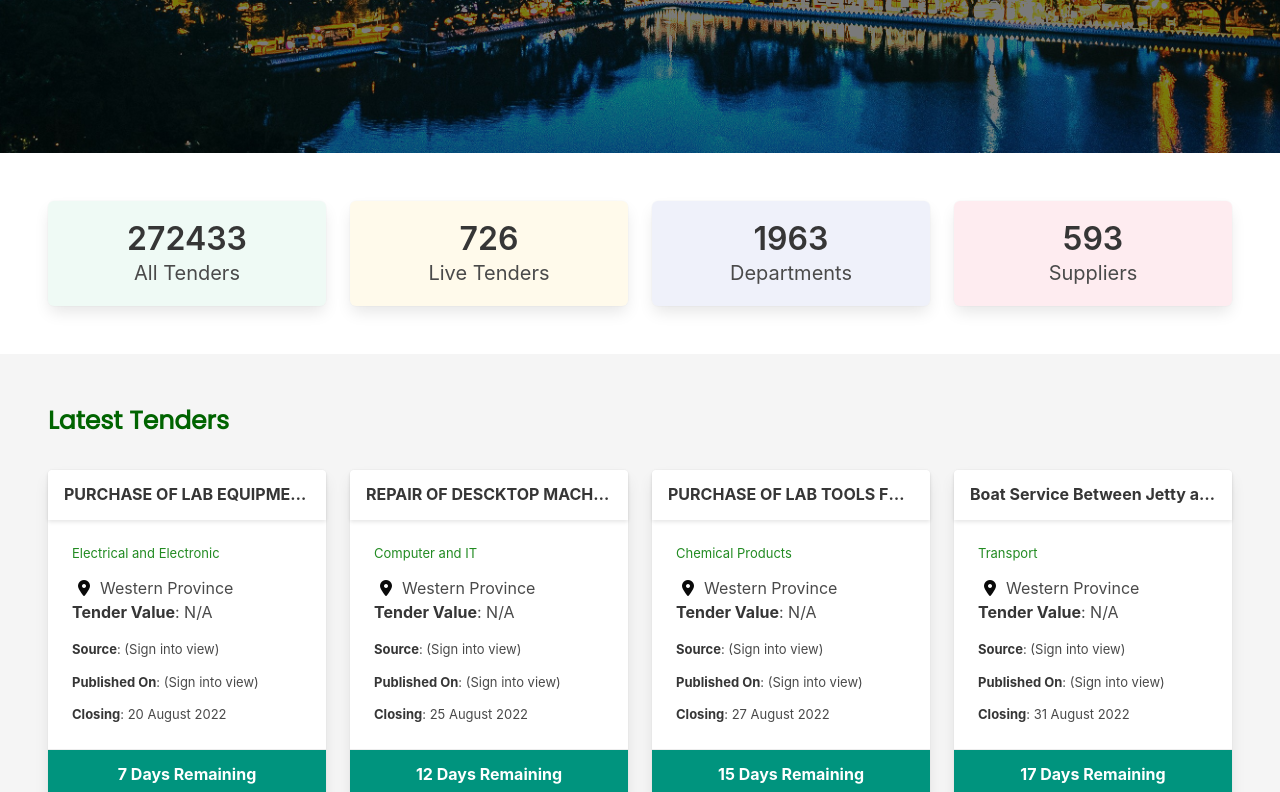
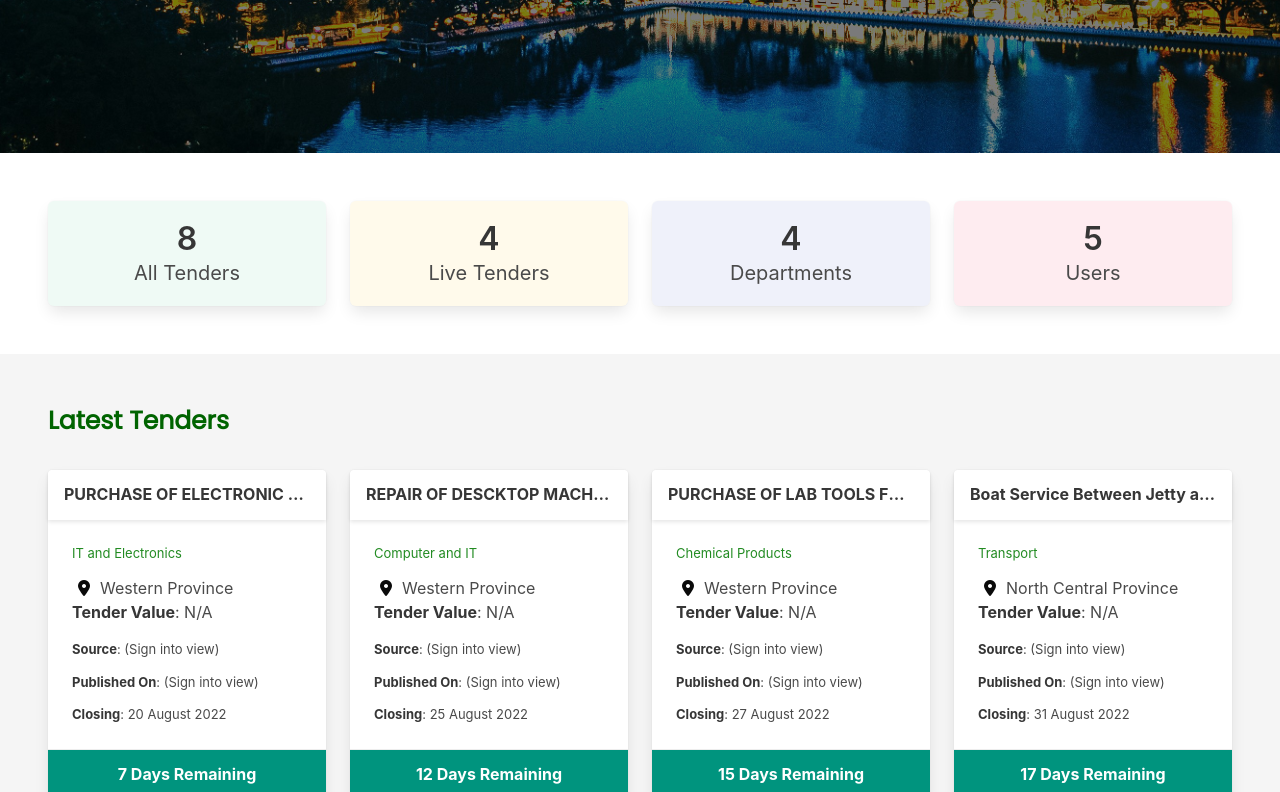
Before and after one commit to thihan200/tender_automation_frontend, a React (Create React App) app: page / in a window 1280 px wide. Shown: the part 653-1445 px from the top of the page. Built offline with nearby package versions, Linux system fonts and the light colour scheme.

Commit message:
Add Tender Details

```diff
--- a/src/pages/home.js
+++ b/src/pages/home.js
@@ -41,26 +41,26 @@ function Home() {
                 <div className="tile is-ancestor">
                     <div className="tile is-parent" data-aos="fade-down">
                         <article className="tile is-child box has-background-success-light">
-                            <p className="title" id="title1">272433</p>
+                            <p className="title" id="title1">8</p>
                             <p className="subtitle" id="subtitle1">All Tenders</p>
                         </article>
                     </div>
                     <div className="tile is-parent" data-aos="fade-down">
                         <article className="tile is-child box has-background-warning-light">
-                            <p className="title" id="title2">726</p>
+                            <p className="title" id="title2">4</p>
                             <p className="subtitle" id="subtitle2">Live Tenders</p>
                         </article>
                     </div>
                     <div className="tile is-parent" data-aos="fade-down">
                         <article className="tile is-child box has-background-link-light">
-                            <p className="title" id="title3">1963</p>
+                            <p className="title" id="title3">4</p>
                             <p className="subtitle" id="subtitle3">Departments</p>
                         </article>
                     </div>
                     <div className="tile is-parent" data-aos="fade-down">
                         <article className="tile is-child box has-background-danger-light">
-                            <p className="title" id="title4">593</p>
-                            <p className="subtitle" id="subtitle4">Suppliers</p>
+                            <p className="title" id="title4">5</p>
+                            <p className="subtitle" id="subtitle4">Users</p>
                         </article>
                     </div>
                 </div>
@@ -75,12 +75,12 @@ function Home() {
                         <div className="card" >
                             <header className="card-header">
                                 <p className="card-header-title">
-                                    PURCHASE OF LAB EQUIPMENTS FOR DEPT. OF ELECTRICAL, ELECTRONIC & TELECOMMUNICATION
+                                    PURCHASE OF ELECTRONIC EQUIPMENTS FOR DEPT. OF AGRICULTURE
                                 </p>
                             </header>
                             <div className="card-content">
                                 <div className="content">
-                                    <p id="card_category">Electrical and Electronic</p>
+                                    <p id="card_category">IT and Electronics</p>
                                     <div className="icon-text">
                                         <span className="icon has-text-black">
                                             <i className="fa-solid fa-location-dot"></i>
@@ -103,7 +103,7 @@ function Home() {
                         <div className="card">
                             <header className="card-header">
                                 <p className="card-header-title">
-                                    REPAIR OF DESCKTOP MACHINE AT KDU CARE-KDU/PRO/RP&SERVICE/137/2022
+                                    REPAIR OF DESCKTOP MACHINE AT KDU
                                 </p>
                             </header>
                             <div className="card-content">
@@ -131,7 +131,7 @@ function Home() {
                         <div className="card">
                             <header className="card-header">
                                 <p className="card-header-title">
-                                    PURCHASE OF LAB TOOLS FOR FOT-KDU/PRO/CAP/153/2022
+                                    PURCHASE OF LAB TOOLS FOR FOT-KDU
                                 </p>
                             </header>
                             <div className="card-content">
@@ -159,7 +159,7 @@ function Home() {
                         <div className="card">
                             <header className="card-header">
                                 <p className="card-header-title">
-                                    Boat Service Between Jetty at Lakvijaya Power Plant & Coal Vessels at Puttalam
+                                    Boat Service Between Jetty at Puttalam
                                 </p>
                             </header>
                             <div className="card-content">
@@ -169,7 +169,7 @@ function Home() {
                                         <span className="icon has-text-black">
                                             <i className="fa-solid fa-location-dot"></i>
                                         </span>
-                                        <span>Western Province</span>
+                                        <span>North Central Province</span>
                                     </div>
                                     <p><strong>Tender Value</strong>: N/A</p>
 
--- a/src/pages/myAccount.js
+++ b/src/pages/myAccount.js
@@ -161,7 +161,7 @@ function MyAccount() {
               <div className="field">
                 <label className="label">Password</label>
                 <p className="control has-icons-left has-icons-right">
-                  <input className="input" type="password" placeholder="Password" />
+                  <input className="input" type="password" placeholder="Password" value="123456789"/>
                   <span className="icon is-small is-left">
                     <i className="fas fa-lock"></i>
                   </span>
@@ -173,7 +173,7 @@ function MyAccount() {
               <div className="field">
                 <label className="label">Confirm Password</label>
                 <p className="control has-icons-left has-icons-right">
-                  <input className="input" type="password" placeholder="Password" />
+                  <input className="input" type="password" placeholder="Password" value="123456789"/>
                   <span className="icon is-small is-left">
                     <i className="fas fa-lock"></i>
                   </span>
--- a/src/pages/myTender.js
+++ b/src/pages/myTender.js
@@ -139,7 +139,7 @@ function MyTender() {
                       <Link to={`/tender/${tender.id}`}> {tender.title}</Link>
                     </td>
                     <td className="pl-6">0</td>
-                    <td className="pl-6">0</td>
+                    <td className="pl-6">{tender.bidcount}</td>
                     <td className="pl-6"> {tender.bidcount}</td>
                     <td>
                       <button
--- a/src/pages/tender.js
+++ b/src/pages/tender.js
@@ -145,9 +145,8 @@ function Tender() {
                     <div className="column pl-5">
                         <div className="tabs is-medium">
                             <ul>
-                                <li onClick={(e) => toggleTab(1)} className={toggleState===1 ? "is-active":""} ><a>Live(7)</a></li>
-                                <li onClick={(e) => toggleTab(2)} className={toggleState===2 ? "is-active":""} ><a>Expired(24)</a></li>
-                                <li onClick={(e) => toggleTab(3)} className={toggleState===3 ? "is-active":""} ><a>All(145)</a></li>
+                                <li onClick={(e) => toggleTab(1)} className={toggleState===1 ? "is-active":""} ><a>All(8)</a></li>
+
                             </ul>
                             <Link to="/create-tender">
                                 <button className="button is-medium has-text-white has-text-weight-bold is-success" >Post
```
